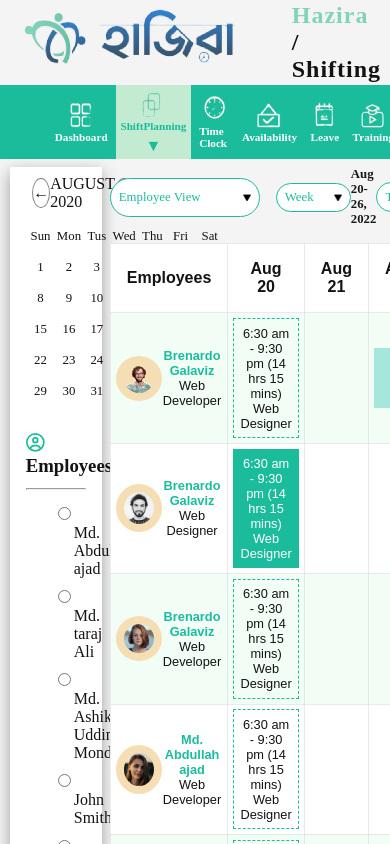
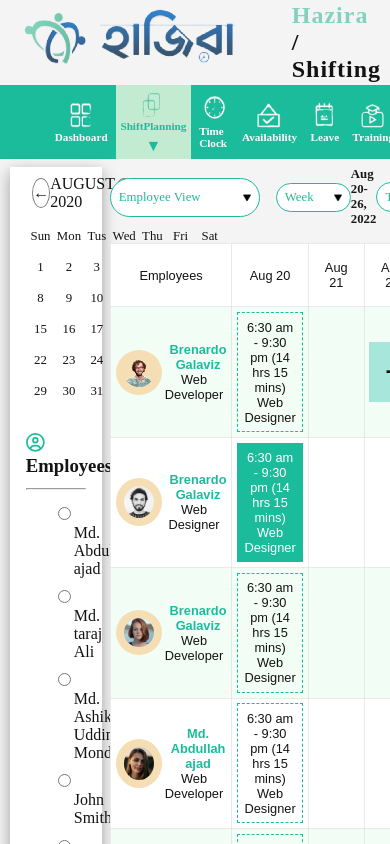
Before and after one commit to RatonRoy/Hazira, an Angular app: page / in a window 390 px wide. Shown: the top 844 px of the page. Built offline with nearby package versions, Linux system fonts and the light colour scheme.

Commit message:
revision shiftable

```diff
--- a/src/app/first-page/shifting-info/shifting-table/shifting-table.component.css
+++ b/src/app/first-page/shifting-info/shifting-table/shifting-table.component.css
@@ -36,7 +36,8 @@ tr:nth-child(even) {
 .td-employee {
   display: flex;
   align-items: center;
-  justify-content: space-between;
+  justify-content: center;
+  /* margin-left: 0.5rem; */
 }
 .td-employee img {
   display: inline-block;
@@ -49,6 +50,7 @@ tr:nth-child(even) {
   font-size: 0.8rem;
   font-weight: bold;
   color: #1abc9c;
+  margin-left: 0.5rem;
 }
 .td-employee-designation {
   font-size: 0.8rem;
@@ -58,11 +60,28 @@ tr:nth-child(even) {
   color: white;
 }
 .symbol-text {
-
 }
 .symbol-text h1 {
   /* width: 60%;
   height: 60%; */
-    background-color: #a7e6da;
-    padding: 1rem;
+  background-color: #a7e6da;
+  padding: 1rem;
 }
+
+@media (max-width: 1150px) {
+  th {
+    font-size: 0.8rem;
+    font-weight: 400;
+    text-align: center;
+  }
+  th, td{
+    width: 10%;
+  }
+  .td-employee {
+    justify-content: space-between;
+    margin-left: 0;
+  }
+  .td-second, .td-last, .th-second, .th-last{
+    width: 15%;
+  }
+}
--- a/src/app/first-page/shifting-info/shifting-table/shifting-table.component.html
+++ b/src/app/first-page/shifting-info/shifting-table/shifting-table.component.html
@@ -1,66 +1,16 @@
 <table>
-  <!-- 6:30 am - 9:30 pm
-Brenardo Galaviz
-(14 hrs 15 mins)
-Web Developer
-Web Designer
-Brenardo Galaviz
-Web Developer
-6:30 am - 9:30 pm
-(14 hrs 15 mins)
-Web Designer
-Brenardo Galaviz Web Developer
-6:30 am - 9:30 pm
-(14 hrs 15 mins)
 
-Web Designer
-Md. Abdullah ajad
-Md. taraj Ali
-Md. Ashik Uddin Mondol
-John Smith
-Sahabul Alam
-Brenardo Galaviz Web Developer
-6:30 am - 9:30 pm
-(14 hrs 15 mins)
-Web Designer
-ਨ Branch
-Designations
-Skills
-+
-6:30 am - 9:30 pm
-(14 hrs 15 mins)
-Web Designer
-6:30 am - 9:30 pm
-(14 hrs 15 mins)
-Web Designer
-6:30 am - 9:30 pm
-(14 hrs 15 mins)
-Web Designer
-6:30 am - 9:30 pm
-(14 hrs 15 mins)
-Web Designer
-Brenardo Galaviz Web Developer
-6:30 am - 9:30 pm
-(14 hrs 15 mins) Web Designer
-6:30 am - 9:30 pm
-(14 hrs 15 mins)
-Web Designer
-6:30 am - 9:30 pm
-6:30 am - 9:30 pm
-(14 hrs 15 mins)
-Web Designer
-Brenardo Galaviz Web Developer
 
- -->
+
   <tr>
     <th>Employees</th>
-    <th>Aug 20</th>
+    <th class="th-second">Aug 20</th>
     <th>Aug 21</th>
     <th>Aug 22</th>
     <th>Aug 23</th>
     <th>Aug 24</th>
     <th>Aug 25</th>
-    <th>Aug 26</th>
+    <th class="th-last">Aug 26</th>
   </tr>
   <tr>
     <td class="">
@@ -72,7 +22,7 @@ Brenardo Galaviz Web Developer
         </div>
       </div>
     </td>
-    <td>
+    <td class="td-second">
       <p class="table-text">6:30 am - 9:30 pm (14 hrs 15 mins) Web Designer</p>
     </td>
     <td></td>
@@ -82,7 +32,7 @@ Brenardo Galaviz Web Developer
     <td></td>
     <td></td>
     <td></td>
-    <td class="">
+    <td class="td-last">
       <p class="table-text">6:30 am - 9:30 pm (14 hrs 15 mins) Web Designer</p>
     </td>
   </tr>
@@ -96,7 +46,7 @@ Brenardo Galaviz Web Developer
         </div>
       </div>
     </td>
-    <td>
+    <td class="td-second">
       <p class="table-text table-second-text">
         6:30 am - 9:30 pm (14 hrs 15 mins) Web Designer
       </p>
@@ -106,7 +56,7 @@ Brenardo Galaviz Web Developer
     <td></td>
     <td></td>
     <td></td>
-    <td class="">
+    <td class="td-last">
       <p class="table-text">6:30 am - 9:30 pm (14 hrs 15 mins) Web Designer</p>
     </td>
   </tr>
@@ -120,7 +70,7 @@ Brenardo Galaviz Web Developer
         </div>
       </div>
     </td>
-    <td>
+    <td class="td-second">
       <p class="table-text">6:30 am - 9:30 pm (14 hrs 15 mins) Web Designer</p>
     </td>
     <td></td>
@@ -128,7 +78,7 @@ Brenardo Galaviz Web Developer
     <td></td>
     <td></td>
     <td></td>
-    <td class="">
+    <td class="td-last">
       <p class="table-text">6:30 am - 9:30 pm (14 hrs 15 mins) Web Designer</p>
     </td>
   </tr>
@@ -142,7 +92,7 @@ Brenardo Galaviz Web Developer
         </div>
       </div>
     </td>
-    <td>
+    <td class="td-second">
       <p class="table-text">6:30 am - 9:30 pm (14 hrs 15 mins) Web Designer</p>
     </td>
     <td></td>
@@ -150,7 +100,7 @@ Brenardo Galaviz Web Developer
     <td></td>
     <td></td>
     <td></td>
-    <td class="">
+    <td class="td-last">
       <p class="table-text">6:30 am - 9:30 pm (14 hrs 15 mins) Web Designer</p>
     </td>
   </tr>
@@ -164,7 +114,7 @@ Brenardo Galaviz Web Developer
         </div>
       </div>
     </td>
-    <td>
+    <td class="td-second">
       <p class="table-text">6:30 am - 9:30 pm (14 hrs 15 mins) Web Designer</p>
     </td>
     <td></td>
@@ -172,7 +122,7 @@ Brenardo Galaviz Web Developer
     <td></td>
     <td></td>
     <td></td>
-    <td class="">
+    <td class="td-last">
       <p class="table-text">6:30 am - 9:30 pm (14 hrs 15 mins) Web Designer</p>
     </td>
   </tr>
@@ -186,7 +136,7 @@ Brenardo Galaviz Web Developer
         </div>
       </div>
     </td>
-    <td>
+    <td class="td-second">
       <p class="table-text">6:30 am - 9:30 pm (14 hrs 15 mins) Web Designer</p>
     </td>
     <td></td>
@@ -194,7 +144,7 @@ Brenardo Galaviz Web Developer
     <td></td>
     <td></td>
     <td></td>
-    <td class="">
+    <td class="td-last">
       <p class="table-text">6:30 am - 9:30 pm (14 hrs 15 mins) Web Designer</p>
     </td>
   </tr>
@@ -208,7 +158,7 @@ Brenardo Galaviz Web Developer
         </div>
       </div>
     </td>
-    <td>
+    <td class="td-second">
       <p class="table-text">6:30 am - 9:30 pm (14 hrs 15 mins) Web Designer</p>
     </td>
     <td></td>
@@ -216,7 +166,7 @@ Brenardo Galaviz Web Developer
     <td></td>
     <td></td>
     <td></td>
-    <td class="">
+    <td class="td-last">
       <p class="table-text">6:30 am - 9:30 pm (14 hrs 15 mins) Web Designer</p>
     </td>
   </tr>
```
